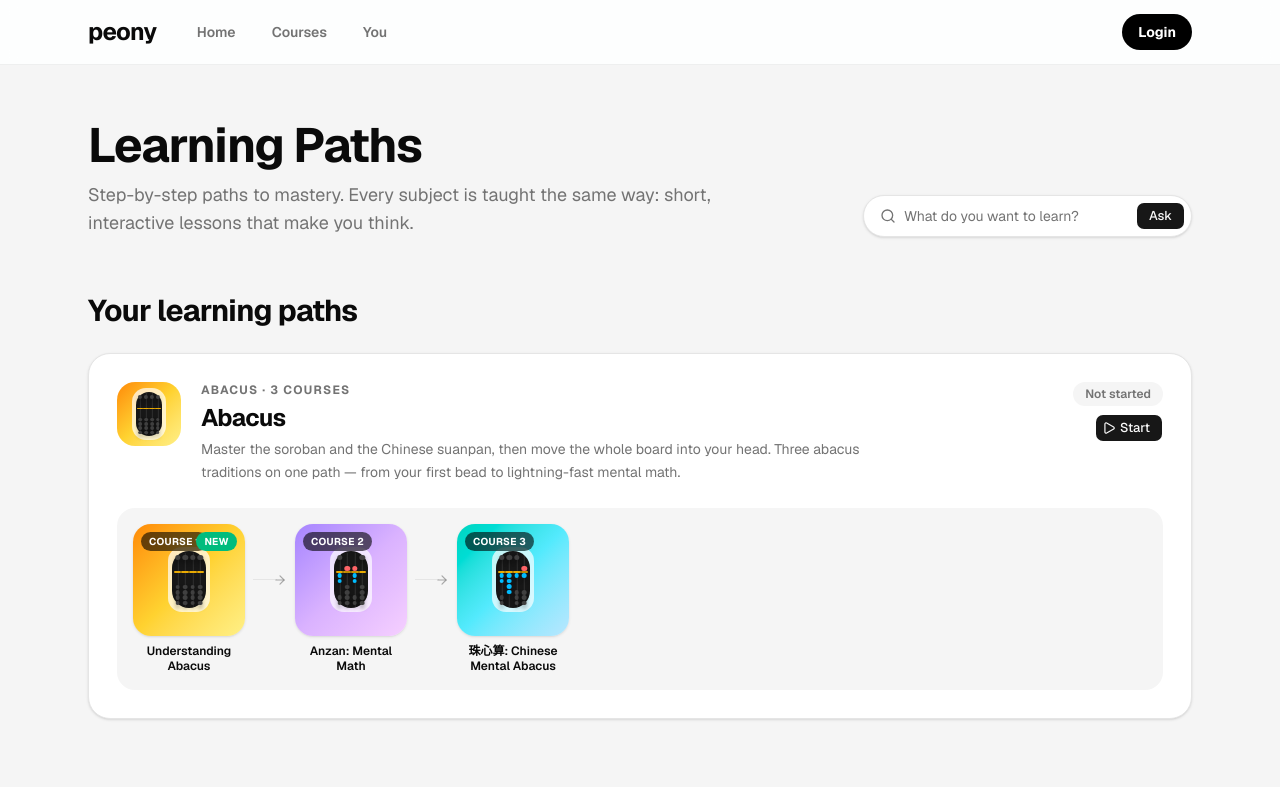
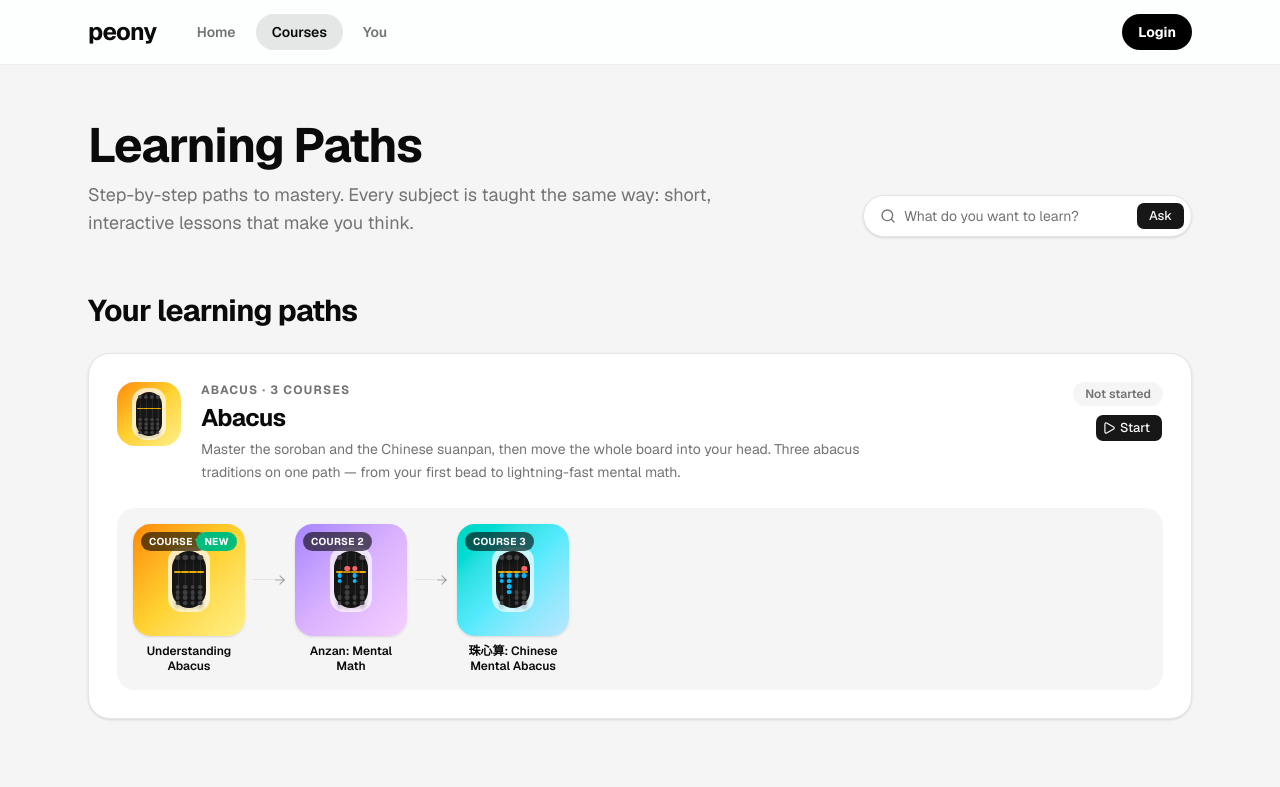
Before and after one commit to learnuidev/skld-app-frontend, a Next.js app: page /courses in a window 1280 px wide. Shown: the top 787 px of the page. Built offline with nearby package versions, Linux system fonts and the light colour scheme; a web font is replaced by a local one.

Commit message:
highlight active course

```diff
--- a/app/layout.tsx
+++ b/app/layout.tsx
@@ -29,9 +29,10 @@ export default function RootLayout({ children }: LayoutProps<"/">) {
   return (
     <html
       lang="en"
+      suppressHydrationWarning
       className={`${geistSans.variable} ${geistMono.variable} ${playfair.variable} h-full antialiased`}
     >
-      <body className="min-h-full flex flex-col">
+      <body suppressHydrationWarning className="min-h-full flex flex-col">
         <script
           dangerouslySetInnerHTML={{
             __html: `(function(){try{var t=localStorage.getItem("peony.theme");var d=t==="dark"||((!t||t==="system")&&window.matchMedia("(prefers-color-scheme: dark)").matches);document.documentElement.classList.toggle("dark",d);}catch(e){}})();`,
--- a/components/site-nav.tsx
+++ b/components/site-nav.tsx
@@ -3,7 +3,7 @@
 import { useState } from "react";
 import type { ReactNode } from "react";
 import Link from "next/link";
-import { useRouter } from "next/navigation";
+import { usePathname, useRouter } from "next/navigation";
 import { ChevronDown, HelpCircle, Info, LogOut, Settings, User } from "lucide-react";
 
 import { Button } from "@/components/ui/button";
@@ -25,7 +25,7 @@ function NavLink({
       className={cn(
         "rounded-full px-4 py-2 text-sm font-semibold transition-colors",
         active
-          ? "bg-black text-white"
+          ? "bg-foreground/10 text-foreground"
           : "text-muted-foreground hover:bg-muted hover:text-foreground",
       )}
     >
@@ -62,6 +62,7 @@ function MenuItem({
 
 export function SiteNav({ className }: { className?: string }) {
   const router = useRouter();
+  const pathname = usePathname();
   const { user, loading, login, logout } = useAuth();
   const [menuOpen, setMenuOpen] = useState(false);
 
@@ -88,9 +89,15 @@ export function SiteNav({ className }: { className?: string }) {
         </Link>
 
         <div className="hidden items-center gap-1 md:flex">
-          <NavLink href="/">Home</NavLink>
-          <NavLink href="/courses">Courses</NavLink>
-          <NavLink href="/you">You</NavLink>
+          <NavLink href="/" active={pathname === "/"}>
+            Home
+          </NavLink>
+          <NavLink href="/courses" active={pathname === "/courses" || pathname.startsWith("/courses/")}>
+            Courses
+          </NavLink>
+          <NavLink href="/you" active={pathname === "/you" || pathname.startsWith("/you/")}>
+            You
+          </NavLink>
         </div>
 
         <div className="ml-auto flex items-center gap-3">
```
